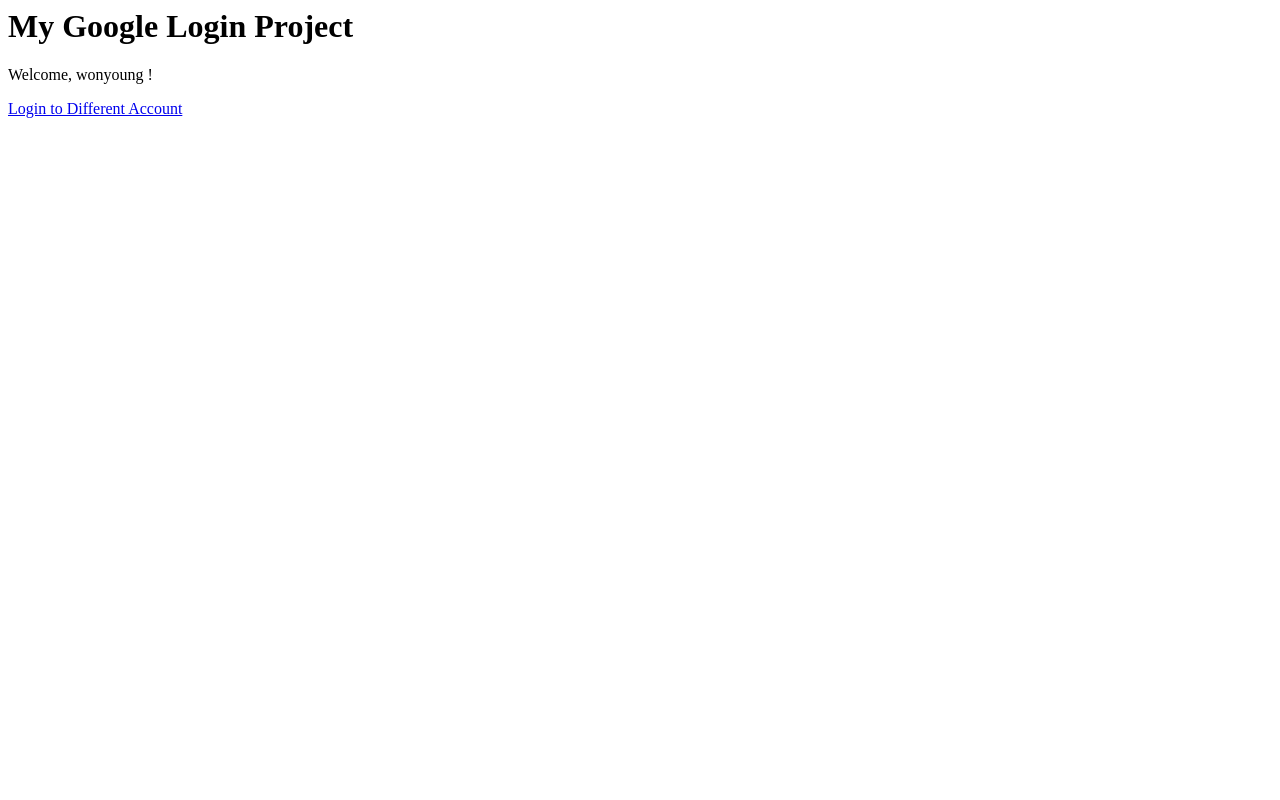
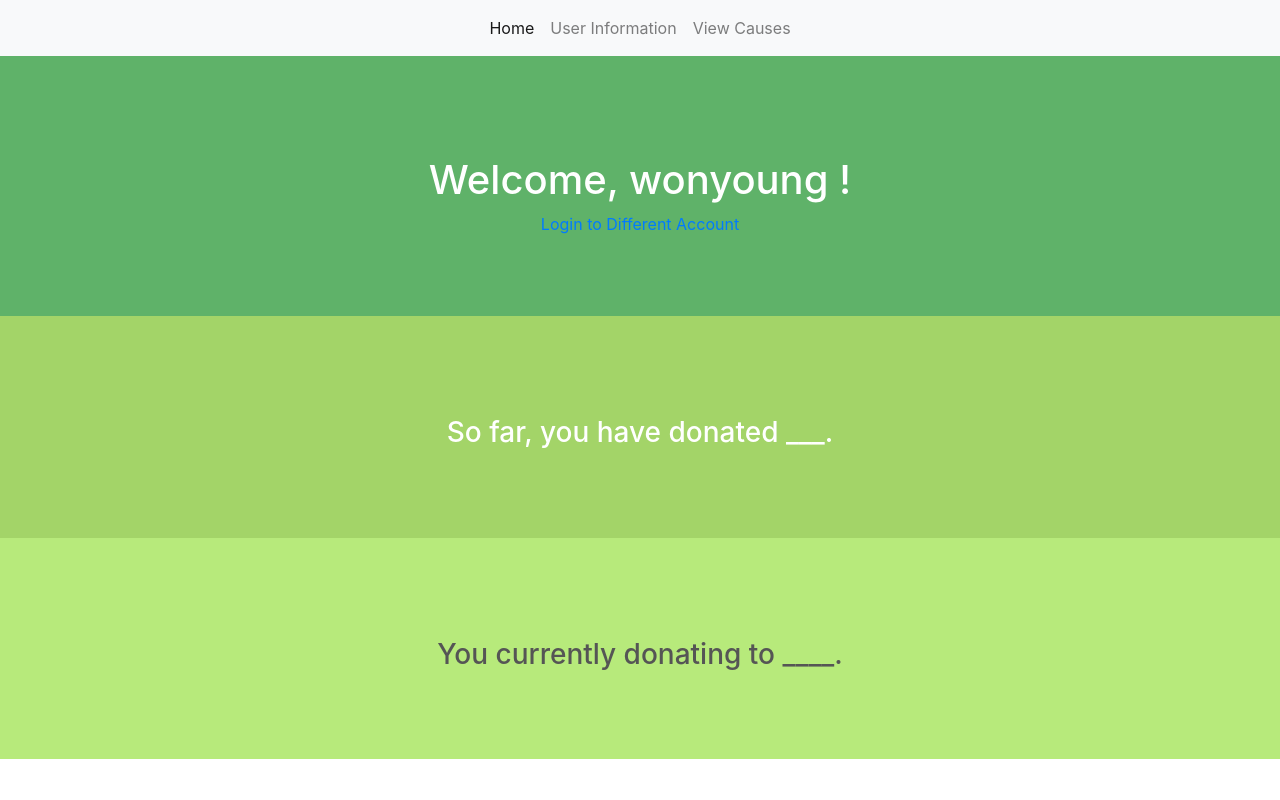
Before and after one commit to alexanderkim11/donationapp, a Django app: page /donationapp/ in a window 1280 px wide. Run offline with Django 3.2, Linux system fonts and the light colour scheme; a user stored in the database is signed in; some libraries are stand-ins or nearby versions.

Commit message:
merge conflicts again

```diff
--- a/templates/donationapp/index.html
+++ b/templates/donationapp/index.html
@@ -1,17 +1,78 @@
 {% load socialaccount %}
 <html>
   <head>
-    <title>Google Registration</title>
+    <title>Donation App</title>
+    <meta charset="UTF-8">
+    <meta name="viewport" content="width=device-width, initial-scale=1.0">
+    <link rel="stylesheet" href="https://stackpath.bootstrapcdn.com/bootstrap/4.5.2/css/bootstrap.min.css" integrity="sha384-JcKb8q3iqJ61gNV9KGb8thSsNjpSL0n8PARn9HuZOnIxN0hoP+VmmDGMN5t9UJ0Z" crossorigin="anonymous">
+
+    <style>
+      /*#7aa14c	(122,161,76), #86b251	(134,178,81), #a3d468	(163,212,104), #b7ea7b	(183,234,123), #cff99e*/
+      .bg-1 {
+          background-color: #5fb269; /* Normal green */
+          color: #ffffff;
+        }
+      .bg-2 {
+        background-color: #a3d468; /* Med green */
+        color: #ffffff;
+      }
+      .bg-3 {
+        background-color: #b7ea7b; /* Light green */
+        color: #555555;
+      }
+
+      .container-fluid {
+          padding-top: 100px;
+          padding-bottom: 80px;
+      }
+
+      .container-fluid-main {
+          padding-top: 100px;
+          padding-bottom: 100%;
+      }
+    </style>
+
   </head>
   <body>
-  <h1>My Google Login Project</h1>
-  {% if user.is_authenticated %}
-  <p>Welcome, {{ user.username }} !</p>
-  <a href="https://website-1-36.herokuapp.com/accounts/google/login/">Login to Different Account</a>
-  {% else %}
-  <h1>My Google Login Project</h1>
-  <a href="{% provider_login_url 'google' %}">Login with Google</a>
-  {% endif %}
+    <!--Navbar-->
+    <nav class="navbar navbar-expand-sm bg-light navbar-light justify-content-center">
+      <ul class="navbar-nav">
+        <li class="nav-item active">
+          <a class="nav-link" href=''>Home</a>
+        </li>
+        <li class="nav-item">
+          <a class="nav-link" href="">User Information</a>
+        </li>
+        <li class="nav-item">
+          <a class="nav-link" href="">View Causes</a>
+        </li>
+      </ul>
+    </nav>
+
+
+    <!--Containers revealing user information: name, amount donated, cause donated to-->
+    <!--Once the user logs in-->
+    {% if user.is_authenticated %}
+      <div class="container-fluid bg-1 text-center">
+        <!--Once the user logs in-->
+        <h1>Welcome, {{ user.username }} !</h1>
+        <a href="https://website-1-36.herokuapp.com/accounts/google/login/">Login to Different Account</a>
+      </div>
+      <div class="container-fluid bg-2 text-center">
+        <h3>So far, you have donated ___.</h3>
+      </div>
+      <div class="container-fluid bg-3 text-center">
+        <h3>You currently donating to ____.</h3>
+      </div>
+    {% else %}
+      <div class="container-fluid-main bg-1 text-center">
+        <h1>Welcome to Pocket Pal.</h1>
+        <h4>
+          <a href="{% provider_login_url 'google' %}">Login to get started.</a>
+        </h4>
+      </div>
+    {% endif %}
+
 
   </body>
 </html>
```
